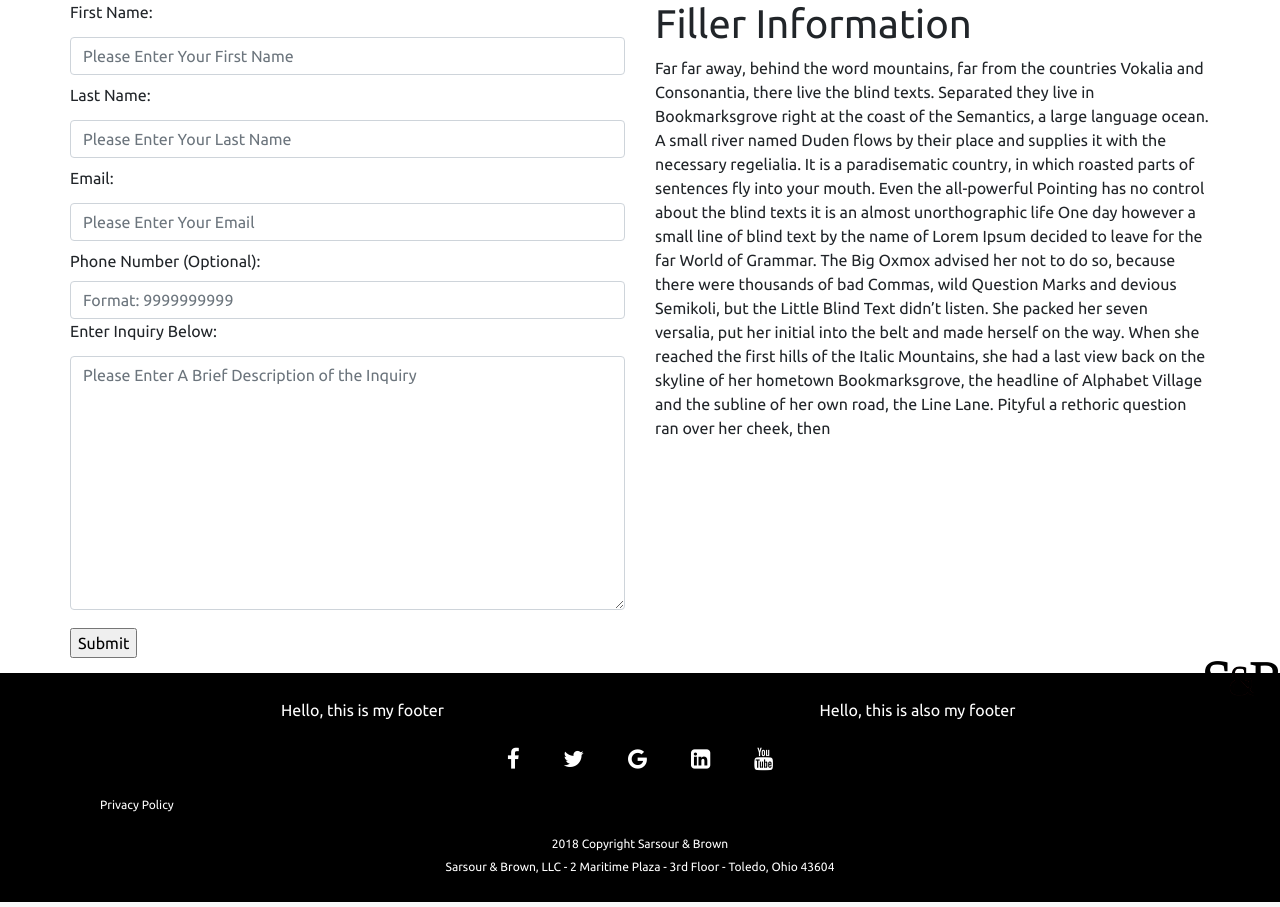
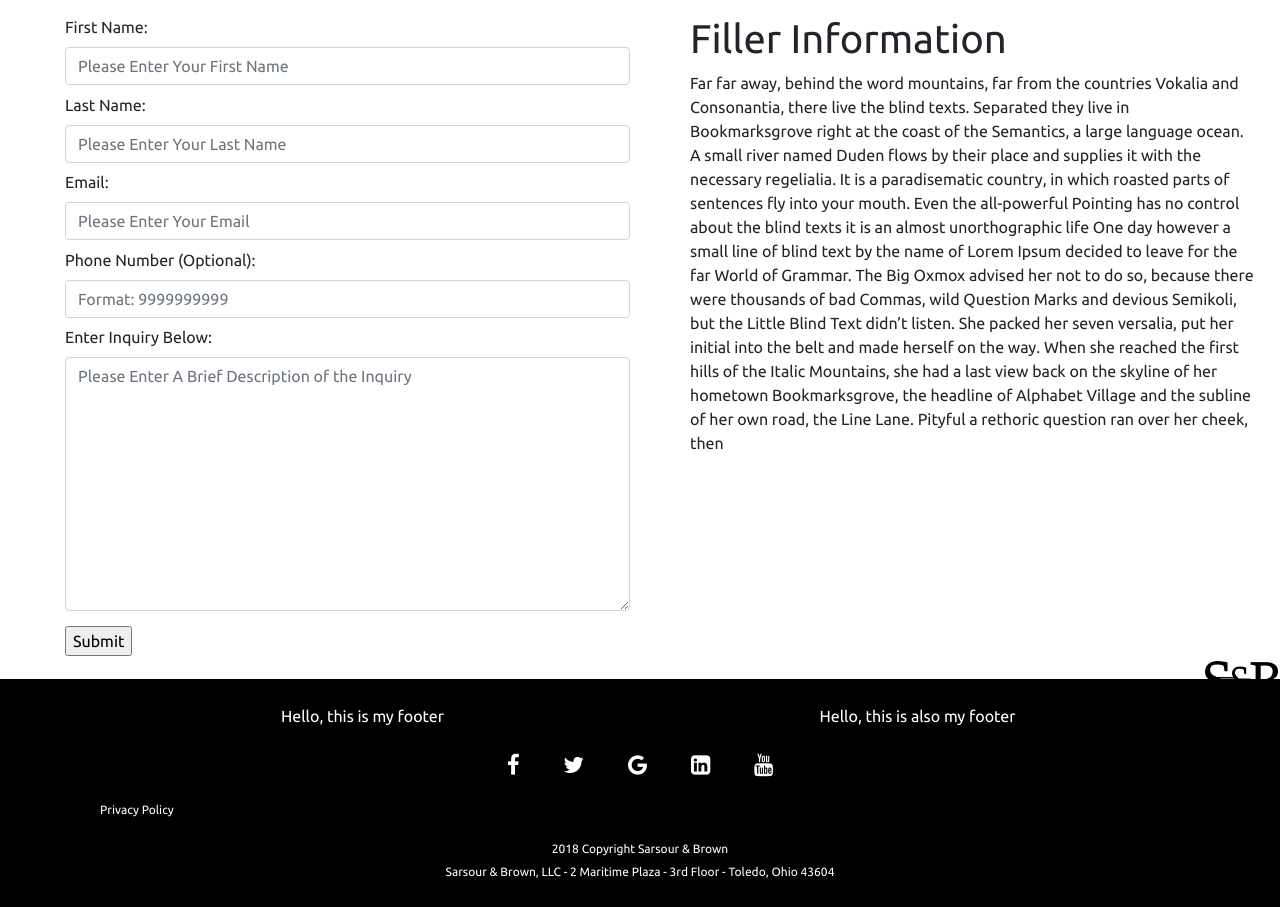
Before and after one commit to CarnsJalone/SarsourAndBrown, a Django app: page /contact/ in a window 1280 px wide. Shown: the part 100-1007 px from the top of the page. Run offline with Django 3.2, Linux system fonts and the light colour scheme; some libraries are stand-ins or nearby versions.

Commit message:
CSS, HTML and Python Changes

```diff
--- a/sarsourandbrown/home/templates/home/contact.html
+++ b/sarsourandbrown/home/templates/home/contact.html
@@ -1,16 +1,16 @@
 {% extends "home/base.html" %}
 
 {% block contact_form %}
-	<div id="parent_form_div" class="container">
-		<div class="row">
-			<div class="col" id="contact_top_row_1">
-				<form id="inquiry_form" role="form" action="/contact/contact_feedback/" method="post">
+<div id="contact-top-parent-div" class="container">
+	<div class="row" id="exception-spacing-top-contact-row">
+		<div class="col contact-top-child-div">
+			<form id="inquiry-form" role="form" action="/contact/contact_feedback/" method="post">
 				{% csrf_token %}
 				{{ form }}
-					<input id="about_submit_button" type="submit" value="Submit" name="submit">
+				<input id="contact-submit-button" type="submit" value="Submit" name="submit">
 			</form>
 		</div>
-			<div class="col" id="contact_top_row_2">
+		<div class="col contact-top-child-div">
 			<h1>Filler Information</h1>
 			<p>Far far away, behind the word mountains, far from the countries
 				Vokalia and Consonantia, there live the blind texts. Separated they
@@ -36,16 +36,23 @@
 {% comment %} TODO - This modal is cool but let's implement one from bootstrap, they
 look infinitely better
 {% endcomment %}
+
 <div id="validation_failure_modal_email">
 	<div id="email-modal-content">
 		<span id="email-validation_modal_span">&times;</span>
-			<p>Please enter a valid email address!</p>
+		<p>Please enter a valid email address.</p>
+		<p>The correct format is:</p>
+		<ul>
+			<li>Letters and/or Digits before the @</li>
+			<li>Letters and/or Digits after the @</li>
+			<li>A valid domain (ex: .com, .gov, .edu) at the end.</li>
+		</ul>
 	</div>
 </div>
 <div id="validation_failure_modal_phone_number">
 	<div id="phone-number-modal-content">
 		<span id="phone-number-validation_modal_span">&times;</span>
-			<p>Please enter a valid phone number!</p>
+		<p>Please enter a valid phone number.</p>
 		<p>The correct format is 9999999999 without spaces or hyphens.</p>
 	</div>
 </div>
--- a/sarsourandbrown/home/urls.py
+++ b/sarsourandbrown/home/urls.py
@@ -1,5 +1,6 @@
 from django.urls import path
 from . import views
+# from django.contrib.auth.views import login
 
 urlpatterns = [
     path('', views.home, name='home-page'),
@@ -9,4 +10,5 @@ urlpatterns = [
     path('contact/contact_feedback/', views.contact, name='contact-feedback-page'),
     path('display_inquiries/', views.display_inquiries, name='display_inquiries'),
     path('privacy_policy/', views.privacy_policy, name='privacy_policy'),
+    # parth('login/', login, {'template_name': 'accounts/login.html'})
 ]
--- a/sarsourandbrown/home/views.py
+++ b/sarsourandbrown/home/views.py
@@ -6,6 +6,7 @@ from django.core.mail import send_mail
 from django.template.loader import get_template, render_to_string
 from django.core.exceptions import ValidationError
 from django.core.validators import validate_email
+from django.contrib.auth.decorators import login_required
 
 from . models import Submitter
 from .forms import ContactForm
@@ -42,7 +43,7 @@ def contact(request):
 
             form.save()
 
-            field_args = {'first_name': first_name, 'last_name': last_name, 'email': email, 'phone_number': phone_number, 'body': body}
+            field_args = {'first_name': first_name, 'last_name': last_name, 'email': email, 'phone_number': phone_number, 'body': body, 'form': form}
 
             inquiry_email_html = render_to_string('email/inquiry_email.html', field_args)
             inquiry_email_text = render_to_string('email/inquiry_email.txt', field_args)
@@ -71,18 +72,21 @@ def contact(request):
 
             # TODO - I want to send a rendered HTML page into the email, to look more professional.
 
+            return render(request, 'home/contact_feedback.html', field_args)
 
-            try:
-                return render(request, 'home/contact_feedback.html', field_args)
-            except ValueError:
-                form = ContactForm()
-                return render(request, 'home/contact.html', {'form': form})
+        else:
+            form = ContactForm()
+            return render(request, 'home/contact.html', {'form': form})
 
     else:
         form = ContactForm()
         return render(request, 'home/contact.html', {'form': form})
 
+@login_required()
 def display_inquiries(request):
+    # if not request.user.is_authenticated:
+    #     return redirect()
+
     query_results = Submitter.objects.all()
 
     context = {'query_results': query_results, 'n': range(10000)}
--- a/sarsourandbrown/static/main.js
+++ b/sarsourandbrown/static/main.js
@@ -2,7 +2,7 @@ $(document).ready(function() {
   // Email Regex Function
   var $email_field = $("#id_email");
   var $phone_number_field = $("#id_phone_number");
-  var $submit_button = $("#about_submit_button");
+  var $submit_button = $("#contact-submit-button");
   var email_modal = document.getElementById("validation_failure_modal_email");
   var phone_modal = document.getElementById("validation_failure_modal_phone_number")
   var email_modal_content = document.getElementById("email-modal-content");
--- a/sarsourandbrown/static/styles.css
+++ b/sarsourandbrown/static/styles.css
@@ -1,6 +1,9 @@
 head, body, nav, footer, div, table {
     font-family: 'Ubuntu', sans-serif;
 }
+
+/* Formatting all divs */
+
 
 /* div.navbar_border {
     width: 100%;
@@ -160,44 +163,40 @@ div#icon-div.col {
 
 /*  Contact Page  */
 
-/* Form */
+/* Contact Page - Form */
 
-div.form-group {
-    margin: 0px;
-    max-width: 100%;
-    max-height: 100%;
-    padding: 0px;
+form#inquiry-form input {
+    margin-bottom: 7.5px;
 }
 
-input#id_first_name.form-control,
-input#id_last_name.form-control,
-input#id_email.form-control,
-textarea#id_body.form-control {
-    margin-top: 5px;
-    margin-bottom: 8px;
+form input#contact-submit-button {
+    margin-top: 15px;
 }
 
-input#about_submit_button {
-    margin-top: 10px;
+/* Contact Page - Top Div - Parent */
+
+div.row#exception-spacing-top-contact-row {
+    margin-left: 0;
+    margin-right: 0;
 }
 
-/* Form Container */
-
- div#parent_form_div.container {
-    width: 100%;
+ div#contact-top-parent-div {
+    max-width: 100%;
     font-size: 16px;
-    padding: 0px;
-    margin-top: auto;
-    margin-bottom: auto;
-    margin-left: auto;
-    margin-right: auto;
-    padding-bottom: 15px;
+    margin-left: 20px;
+    margin-right: 20px;
+    margin-top: 15px;
+    margin-bottom: 15px;
  }
 
- div.col#contact_top {
+ /* Contact Page - Top Div - Child */
 
+ div.contact-top-child-div {
+    max-width: 75%;
+    margin: 0 auto;
+    margin-left: 15px;
+    margin-right: 15px;
  }
-
 
 
  /* Contact Feedback Page */
--- a/sarsourandbrown/static/validation_failure_modal.css
+++ b/sarsourandbrown/static/validation_failure_modal.css
@@ -12,11 +12,11 @@ div#validation_failure_modal_email {
 
 div#email-modal-content{
     font-size: 18px;
-    margin: 20% auto;
+    margin: 50% auto;
     background-color: rgb(47,79,79);
     color: white;
-    width: 30%;
-    padding: 20px;
+    width: 75%;
+    padding: 30px;
     text-align: center;
     border-radius: .25rem;
     box-shadow: 0 5px 8px 0 rgba(0,0,0,.2), 0 7px 20px 0 rgba(0,0,0,0.17);
@@ -26,6 +26,10 @@ span#email-validation_modal_span {
     color: #ccc;
     float: right;
     font-size: 40px;
+}
+
+div#email-modal-content ul {
+    list-style-type: none;
 }
 
 span#email-validation_modal_span:hover, span#vemail-alidation_modal_span:focus {
@@ -54,11 +58,11 @@ div#validation_failure_modal_phone_number {
 
 div#phone-number-modal-content{
     font-size: 18px;
-    margin: 20% auto;
+    margin: 50% auto;
     background-color: rgb(47,79,79);
     color: white;
-    width: 30%;
-    padding: 20px;
+    width: 75%;
+    padding: 30px;
     text-align: center;
     border-radius: .25rem;
     box-shadow: 0 5px 8px 0 rgba(0,0,0,.2), 0 7px 20px 0 rgba(0,0,0,0.17);
```
Also changed, not shown: sarsourandbrown/todo.txt (+7 -0 lines), sarsourandbrown/db.sqlite3. Lines whose indentation alone changed are shown as unchanged.
